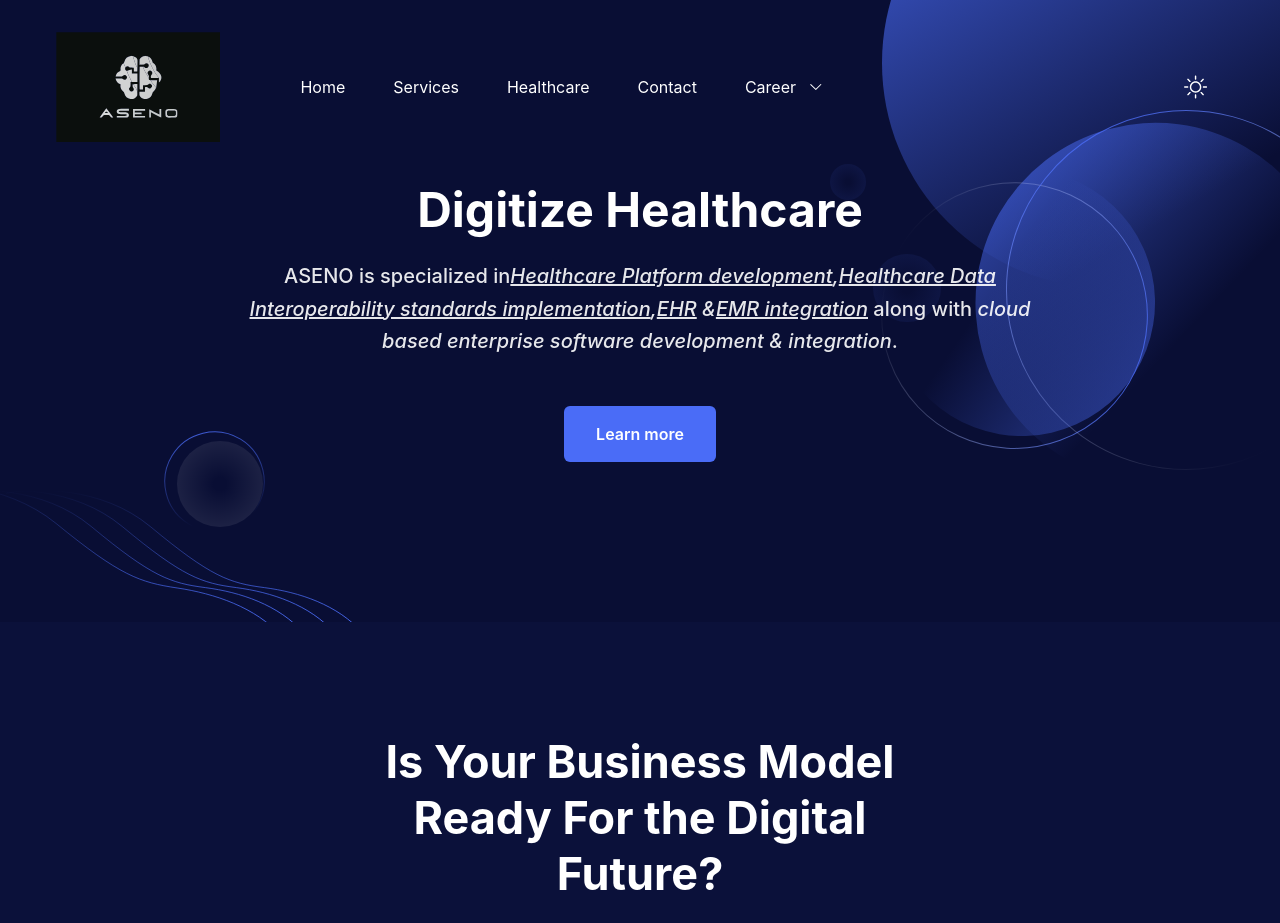
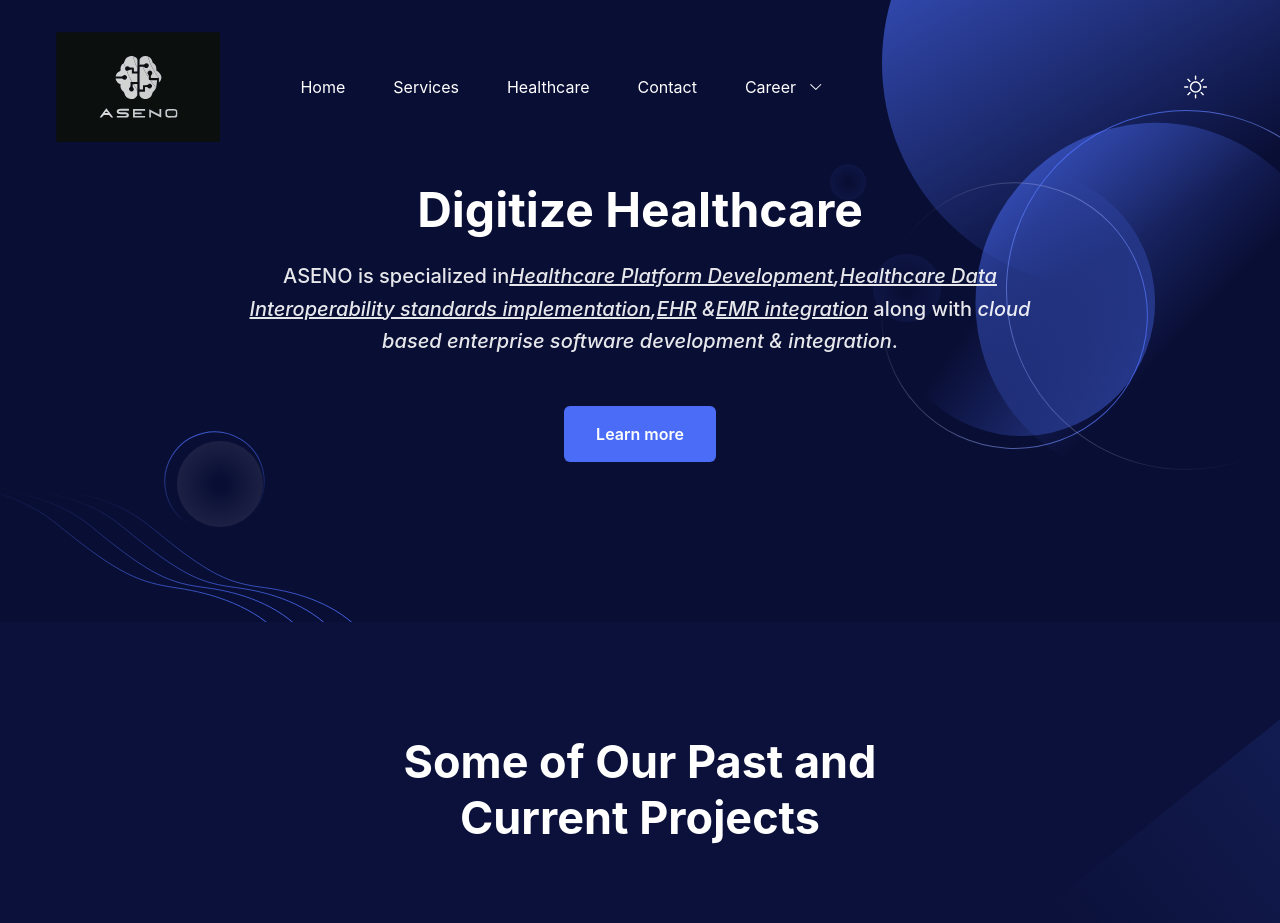
Before and after one commit to aseno-gmbh/aseno-gmbh.github.io, a Next.js app: page /healthcare in a window 1280 px wide. Shown: the top 923 px of the page. Built offline with nearby package versions, Linux system fonts and the light colour scheme.

Commit message:
remove stuff

```diff
--- a/app/healthcare/page.jsx
+++ b/app/healthcare/page.jsx
@@ -10,7 +10,6 @@
         <meta name="description" content="We create personalized user-friendly experiences to meet each patient’s unique health needs." />
       </Head>
       <HealthcareHero />
-      <Features />
       <Testimonials />
     </>
   );
--- a/components/HealthcareHero/index.jsx
+++ b/components/HealthcareHero/index.jsx
@@ -20,7 +20,7 @@
                 <p className="mb-12 text-base font-medium !leading-relaxed text-body-color dark:text-white dark:opacity-90 sm:text-lg md:text-xl">
                 ASENO is specialized in
                     <em>
-                        <u>Healthcare Platform development</u>,
+                        <u>Healthcare Platform Development</u>,
                         <u>Healthcare Data Interoperability standards implementation</u>,
                         <u>EHR</u> &
                         <u>EMR integration</u>
```
